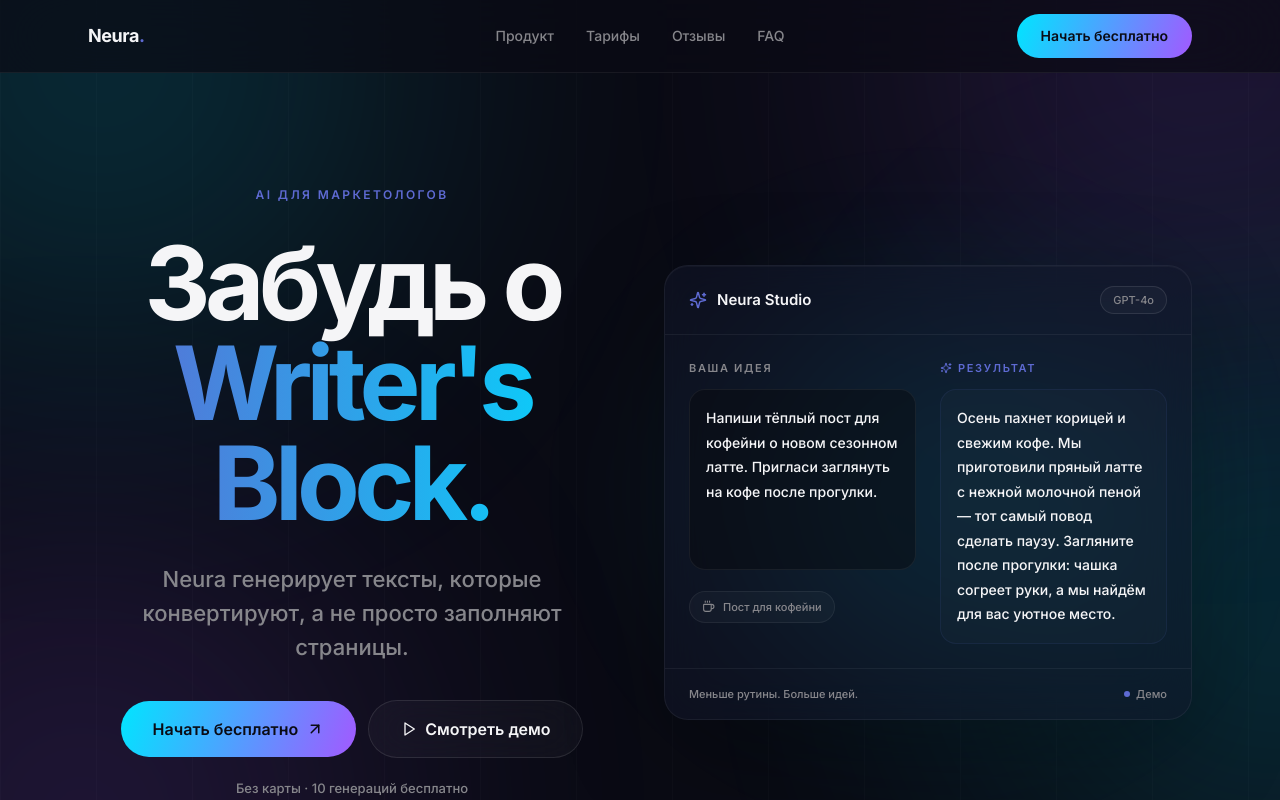
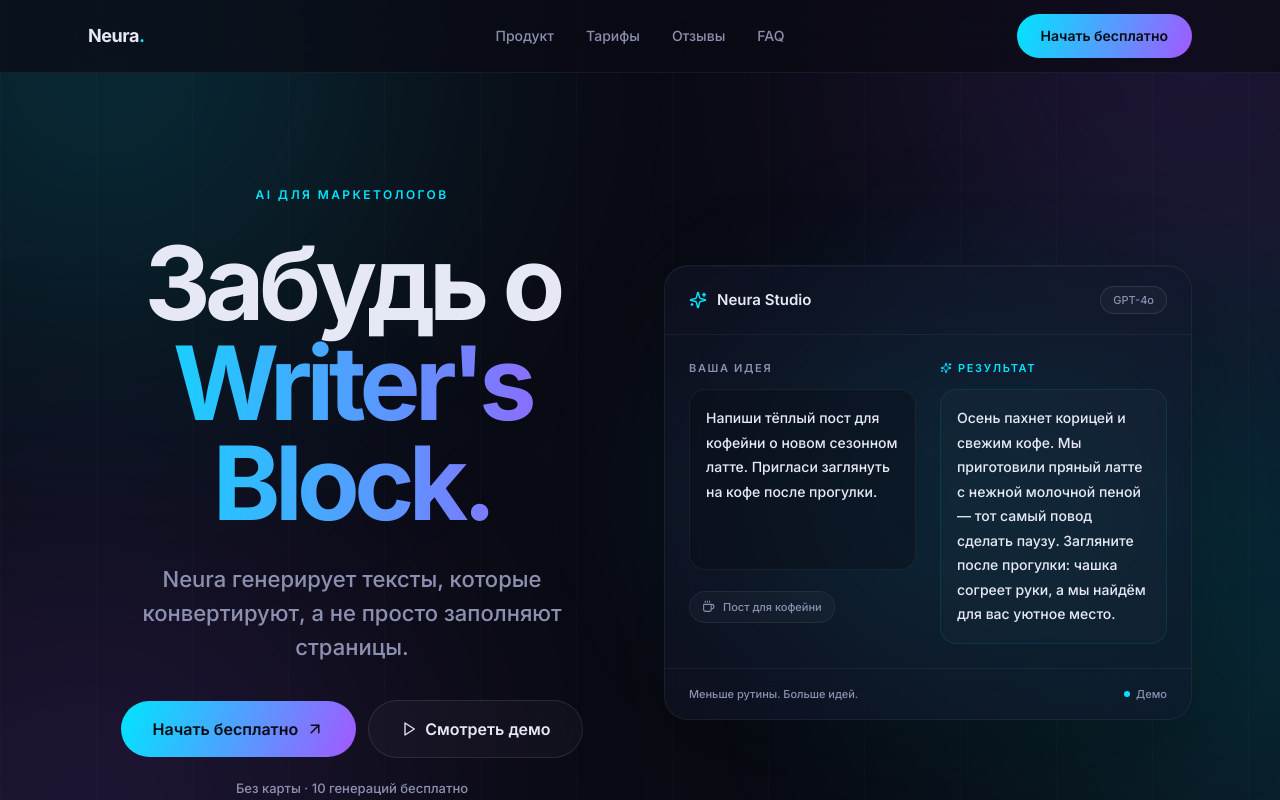
Before and after one commit to saintnewx/Neura, a React (Vite) app: page / in a window 1280 px wide. Shown: the top 800 px of the page. Built offline with nearby package versions, Linux system fonts and the light colour scheme; no server answers.

Commit message:
Update tailwind.config.js

```diff
--- a/tailwind.config.js
+++ b/tailwind.config.js
@@ -1,23 +1,23 @@
 /** @type {import('tailwindcss').Config} */
 export default {
-  content: ["./index.html", "./src/**/*.{ts,tsx}"],
+  content: ["./index.html", "./src/**/*.{js,ts,jsx,tsx}"],
   theme: {
     extend: {
-   colors: {
-  bg: "#08090A",
-  card: "#0F1011",
-  "card-hover": "#161719",
-  text: "#F5F5F7",
-  muted: "#86868B",
-  line: "#1A1B1C",
-  accent: "#5E6AD2",
-  "accent-2": "#00D9FF",
-  "accent-hover": "#7B85D9",
-  error: "#FF453A",
-  success: "#30D158",
-},
+      colors: {
+        bg: "#0B0D17",
+        card: "#13162A",
+        "card-hover": "#1A1F38",
+        text: "#E6E9F5",
+        muted: "#8B90B0",
+        line: "#2A3050",
+        accent: "#00E5FF",
+        "accent-2": "#A259FF",
+        "accent-hover": "#00BFD6",
+        error: "#FF6B6B",
+        success: "#4ADE80",
+      },
       fontFamily: { sans: ["Inter", "sans-serif"] },
-      transitionDuration: { 250: "250ms", 600: "600ms" },
+      transitionDuration: { 250: "250ms" },
     },
   },
   plugins: [],
```
